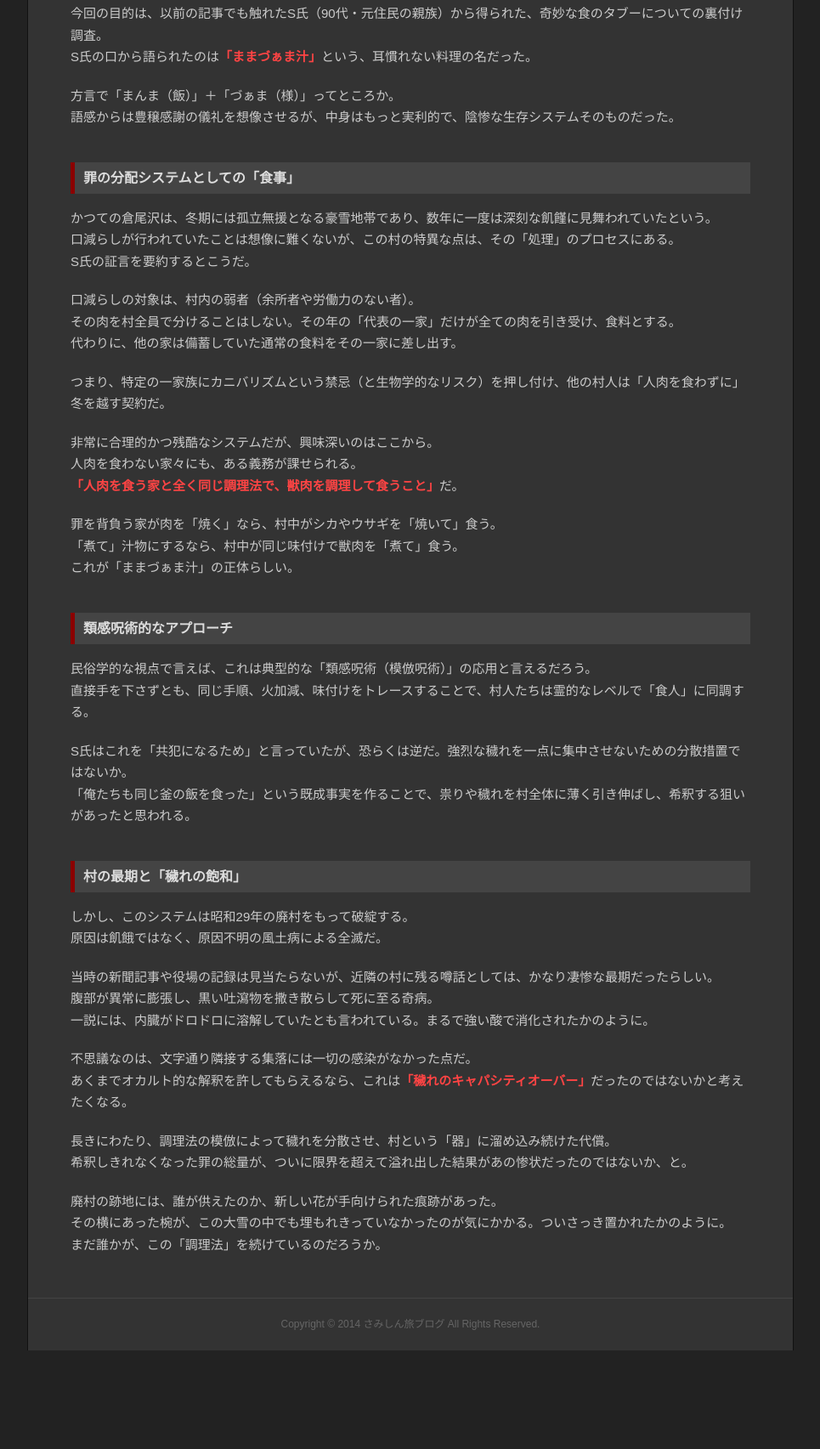
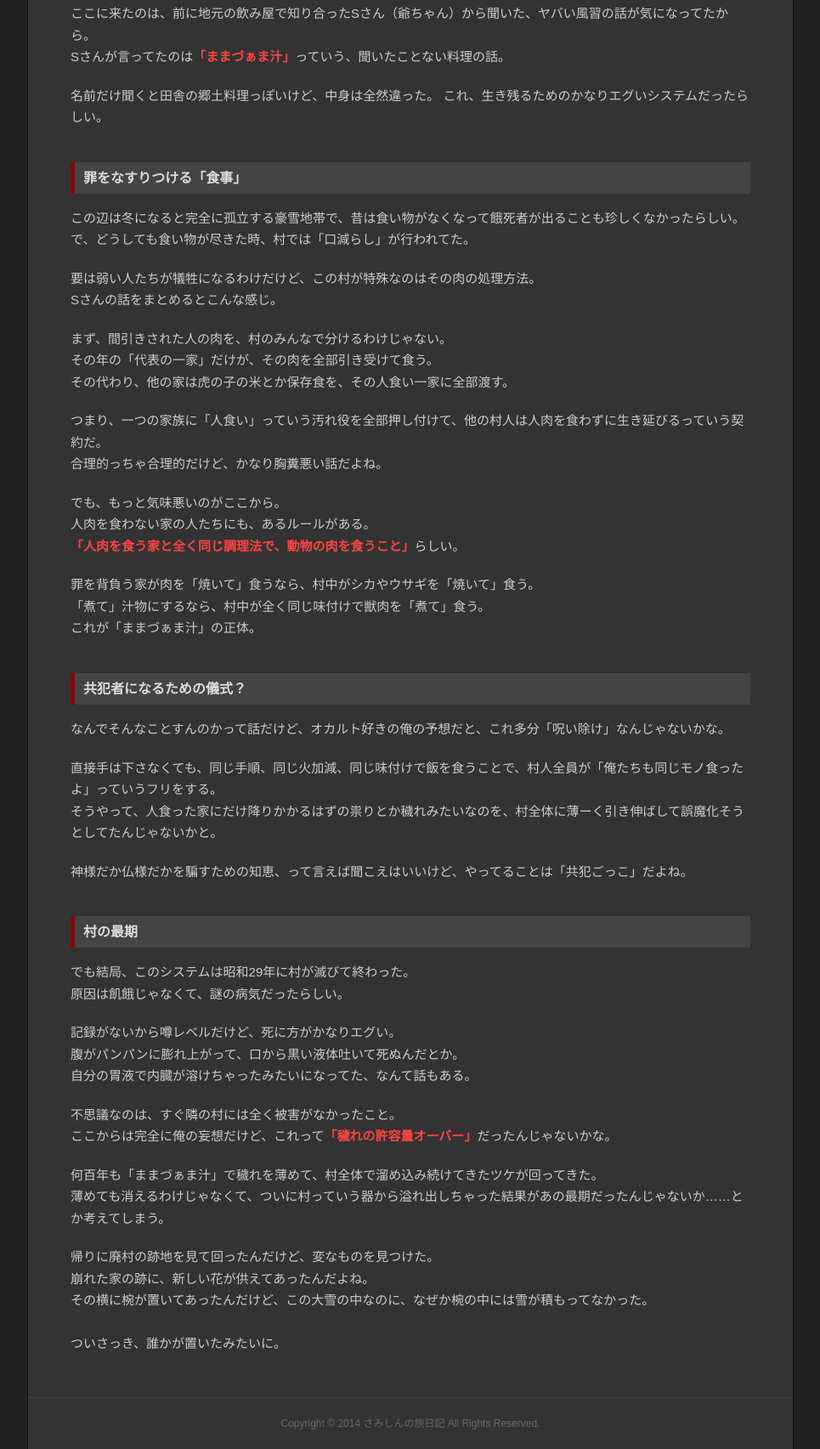
Before and after one commit to asamishin/blog, a plain HTML site: page index.html in a window 1280 px wide. Shown: the part 466-2171 px from the top of the page at 85% size, without its empty margins (157-1122 px from the left). Before the commit the page ends 2055 px from the top, so only its background shows below. Drawn offline with Linux system fonts and the light colour scheme.

Commit message:
Update index.html

```diff
--- a/index.html
+++ b/index.html
@@ -3,7 +3,7 @@
 <head>
     <meta charset="UTF-8">
     <meta name="viewport" content="width=device-width, initial-scale=1.0">
-    <title>さみしん旅ブログ - 【山形県】ままづぁま汁</title>
+    <title>さみしんの旅日記 - 【山形】ままづぁま汁の廃村に行ってきた</title>
     <style>
         /* ===== 2014年頃の個人ブログ風（黒テンプレート） ===== */
         body {
@@ -102,93 +102,102 @@
 
 <div class="container">
     <header>
-        <h1 class="blog-title">さみしん旅ブログ</h1>
-        <p class="blog-desc">バイカーのさみしんが日本中を旅するブログ。平成に残る地方の奇習が好き。</p>
+        <h1 class="blog-title">さみしんの旅日記</h1>
+        <p class="blog-desc">愛車SR400と日本全国走り回ってます。ツーリングレポと各地の変な風習、B級スポット探索など。</p>
     </header>
 
     <article>
-        <h2 class="entry-title">【山形県】ままづぁま汁</h2>
+        <h2 class="entry-title">【山形】ままづぁま汁の廃村に行ってきた</h2>
         <div class="entry-date">2014/02/17 23:15</div>
 
         <p>
-            先週末の記録的豪雪にはマジで参った。<br>
-            高速は止まるし、新幹線も遅れが出ている中での移動。愛車（バイク）での強行軍はさすがに断念し、現地の足を使うことになった。
+            先週末の大雪はマジで死ぬかと思った。<br>
+            高速は止まるし、下道もグチャグチャ。さすがにバイクで突っ込むのは自殺行為なんで、現地の親戚に軽トラ借りて移動することに。
         </p>
         <p>
-            除雪車が入らない林道を、カンジキを履いて進む羽目になったが、かつて「倉尾沢（くらおざわ）」と呼ばれた集落の跡地をようやく確認できた。<br>
-            現在は基礎部分の石積みと、朽ちた井戸枠が残る程度の完全な廃村だ。
+            除雪されてない林道をカンジキ履いて登ること1時間。<br>
+            かつて「倉尾沢（くらおざわ）」って呼ばれてた集落の跡地にようやく到着。
+            今はもう家の土台の石とか、ボロボロの井戸が残ってるだけの完全な廃村だった。
         </p>
         <p>
-            今回の目的は、以前の記事でも触れたS氏（90代・元住民の親族）から得られた、奇妙な食のタブーについての裏付け調査。<br>
-            S氏の口から語られたのは<strong>「ままづぁま汁」</strong>という、耳慣れない料理の名だった。
+            ここに来たのは、前に地元の飲み屋で知り合ったSさん（爺ちゃん）から聞いた、ヤバい風習の話が気になってたから。<br>
+            Sさんが言ってたのは<strong>「ままづぁま汁」</strong>っていう、聞いたことない料理の話。
         </p>
         <p>
-            方言で「まんま（飯）」＋「づぁま（様）」ってところか。<br>
-            語感からは豊穣感謝の儀礼を想像させるが、中身はもっと実利的で、陰惨な生存システムそのものだった。
+            名前だけ聞くと田舎の郷土料理っぽいけど、中身は全然違った。
+            これ、生き残るためのかなりエグいシステムだったらしい。
         </p>
 
-        <h3>罪の分配システムとしての「食事」</h3>
+        <h3>罪をなすりつける「食事」</h3>
         <p>
-            かつての倉尾沢は、冬期には孤立無援となる豪雪地帯であり、数年に一度は深刻な飢饉に見舞われていたという。<br>
-            口減らしが行われていたことは想像に難くないが、この村の特異な点は、その「処理」のプロセスにある。<br>
-            S氏の証言を要約するとこうだ。
+            この辺は冬になると完全に孤立する豪雪地帯で、昔は食い物がなくなって餓死者が出ることも珍しくなかったらしい。<br>
+            で、どうしても食い物が尽きた時、村では「口減らし」が行われてた。
         </p>
         <p>
-            口減らしの対象は、村内の弱者（余所者や労働力のない者）。<br>
-            その肉を村全員で分けることはしない。その年の「代表の一家」だけが全ての肉を引き受け、食料とする。<br>
-            代わりに、他の家は備蓄していた通常の食料をその一家に差し出す。
+            要は弱い人たちが犠牲になるわけだけど、この村が特殊なのはその肉の処理方法。<br>
+            Sさんの話をまとめるとこんな感じ。
         </p>
         <p>
-            つまり、特定の一家族にカニバリズムという禁忌（と生物学的なリスク）を押し付け、他の村人は「人肉を食わずに」冬を越す契約だ。
+            まず、間引きされた人の肉を、村のみんなで分けるわけじゃない。<br>
+            その年の「代表の一家」だけが、その肉を全部引き受けて食う。<br>
+            その代わり、他の家は虎の子の米とか保存食を、その人食い一家に全部渡す。
         </p>
         <p>
-            非常に合理的かつ残酷なシステムだが、興味深いのはここから。<br>
-            人肉を食わない家々にも、ある義務が課せられる。<br>
-            <strong>「人肉を食う家と全く同じ調理法で、獣肉を調理して食うこと」</strong>だ。
+            つまり、一つの家族に「人食い」っていう汚れ役を全部押し付けて、他の村人は人肉を食わずに生き延びるっていう契約だ。<br>
+            合理的っちゃ合理的だけど、かなり胸糞悪い話だよね。
         </p>
         <p>
-            罪を背負う家が肉を「焼く」なら、村中がシカやウサギを「焼いて」食う。<br>
-            「煮て」汁物にするなら、村中が同じ味付けで獣肉を「煮て」食う。<br>
-            これが「ままづぁま汁」の正体らしい。
+            でも、もっと気味悪いのがここから。<br>
+            人肉を食わない家の人たちにも、あるルールがある。<br>
+            <strong>「人肉を食う家と全く同じ調理法で、動物の肉を食うこと」</strong>らしい。
+        </p>
+        <p>
+            罪を背負う家が肉を「焼いて」食うなら、村中がシカやウサギを「焼いて」食う。<br>
+            「煮て」汁物にするなら、村中が全く同じ味付けで獣肉を「煮て」食う。<br>
+            これが「ままづぁま汁」の正体。
         </p>
 
-        <h3>類感呪術的なアプローチ</h3>
+        <h3>共犯者になるための儀式？</h3>
         <p>
-            民俗学的な視点で言えば、これは典型的な「類感呪術（模倣呪術）」の応用と言えるだろう。<br>
-            直接手を下さずとも、同じ手順、火加減、味付けをトレースすることで、村人たちは霊的なレベルで「食人」に同調する。
+            なんでそんなことすんのかって話だけど、オカルト好きの俺の予想だと、これ多分「呪い除け」なんじゃないかな。
         </p>
         <p>
-            S氏はこれを「共犯になるため」と言っていたが、恐らくは逆だ。強烈な穢れを一点に集中させないための分散措置ではないか。<br>
-            「俺たちも同じ釜の飯を食った」という既成事実を作ることで、祟りや穢れを村全体に薄く引き伸ばし、希釈する狙いがあったと思われる。
+            直接手は下さなくても、同じ手順、同じ火加減、同じ味付けで飯を食うことで、村人全員が「俺たちも同じモノ食ったよ」っていうフリをする。<br>
+            そうやって、人食った家にだけ降りかかるはずの祟りとか穢れみたいなのを、村全体に薄ーく引き伸ばして誤魔化そうとしてたんじゃないかと。
+        </p>
+        <p>
+            神様だか仏様だかを騙すための知恵、って言えば聞こえはいいけど、やってることは「共犯ごっこ」だよね。
         </p>
 
-        <h3>村の最期と「穢れの飽和」</h3>
+        <h3>村の最期</h3>
         <p>
-            しかし、このシステムは昭和29年の廃村をもって破綻する。<br>
-            原因は飢餓ではなく、原因不明の風土病による全滅だ。
+            でも結局、このシステムは昭和29年に村が滅びて終わった。<br>
+            原因は飢餓じゃなくて、謎の病気だったらしい。
         </p>
         <p>
-            当時の新聞記事や役場の記録は見当たらないが、近隣の村に残る噂話としては、かなり凄惨な最期だったらしい。<br>
-            腹部が異常に膨張し、黒い吐瀉物を撒き散らして死に至る奇病。<br>
-            一説には、内臓がドロドロに溶解していたとも言われている。まるで強い酸で消化されたかのように。
+            記録がないから噂レベルだけど、死に方がかなりエグい。<br>
+            腹がパンパンに膨れ上がって、口から黒い液体吐いて死ぬんだとか。<br>
+            自分の胃液で内臓が溶けちゃったみたいになってた、なんて話もある。
         </p>
         <p>
-            不思議なのは、文字通り隣接する集落には一切の感染がなかった点だ。<br>
-            あくまでオカルト的な解釈を許してもらえるなら、これは<strong>「穢れのキャパシティオーバー」</strong>だったのではないかと考えたくなる。
+            不思議なのは、すぐ隣の村には全く被害がなかったこと。<br>
+            ここからは完全に俺の妄想だけど、これって<strong>「穢れの許容量オーバー」</strong>だったんじゃないかな。
         </p>
         <p>
-            長きにわたり、調理法の模倣によって穢れを分散させ、村という「器」に溜め込み続けた代償。<br>
-            希釈しきれなくなった罪の総量が、ついに限界を超えて溢れ出した結果があの惨状だったのではないか、と。
+            何百年も「ままづぁま汁」で穢れを薄めて、村全体で溜め込み続けてきたツケが回ってきた。<br>
+            薄めても消えるわけじゃなくて、ついに村っていう器から溢れ出しちゃった結果があの最期だったんじゃないか……とか考えてしまう。
         </p>
         <p>
-            廃村の跡地には、誰が供えたのか、新しい花が手向けられた痕跡があった。<br>
-            その横にあった椀が、この大雪の中でも埋もれきっていなかったのが気にかかる。ついさっき置かれたかのように。<br>
-            まだ誰かが、この「調理法」を続けているのだろうか。
+            帰りに廃村の跡地を見て回ったんだけど、変なものを見つけた。<br>
+            崩れた家の跡に、新しい花が供えてあったんだよね。<br>
+            その横に椀が置いてあったんだけど、この大雪の中なのに、なぜか椀の中には雪が積もってなかった。<br>
+            <br>
+            ついさっき、誰かが置いたみたいに。
         </p>
     </article>
 
     <footer>
-        Copyright &copy; 2014 さみしん旅ブログ All Rights Reserved.
+        Copyright &copy; 2014 さみしんの旅日記 All Rights Reserved.
     </footer>
 </div>
 
```
